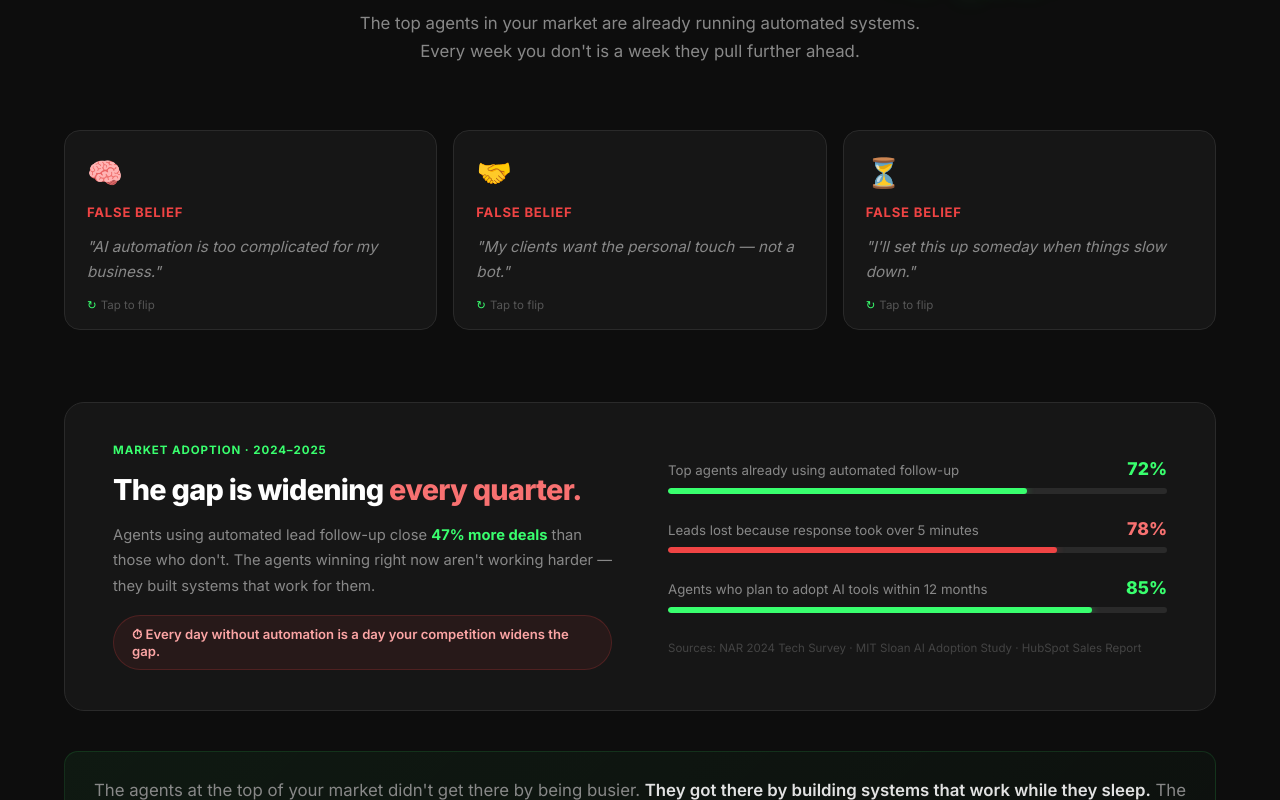
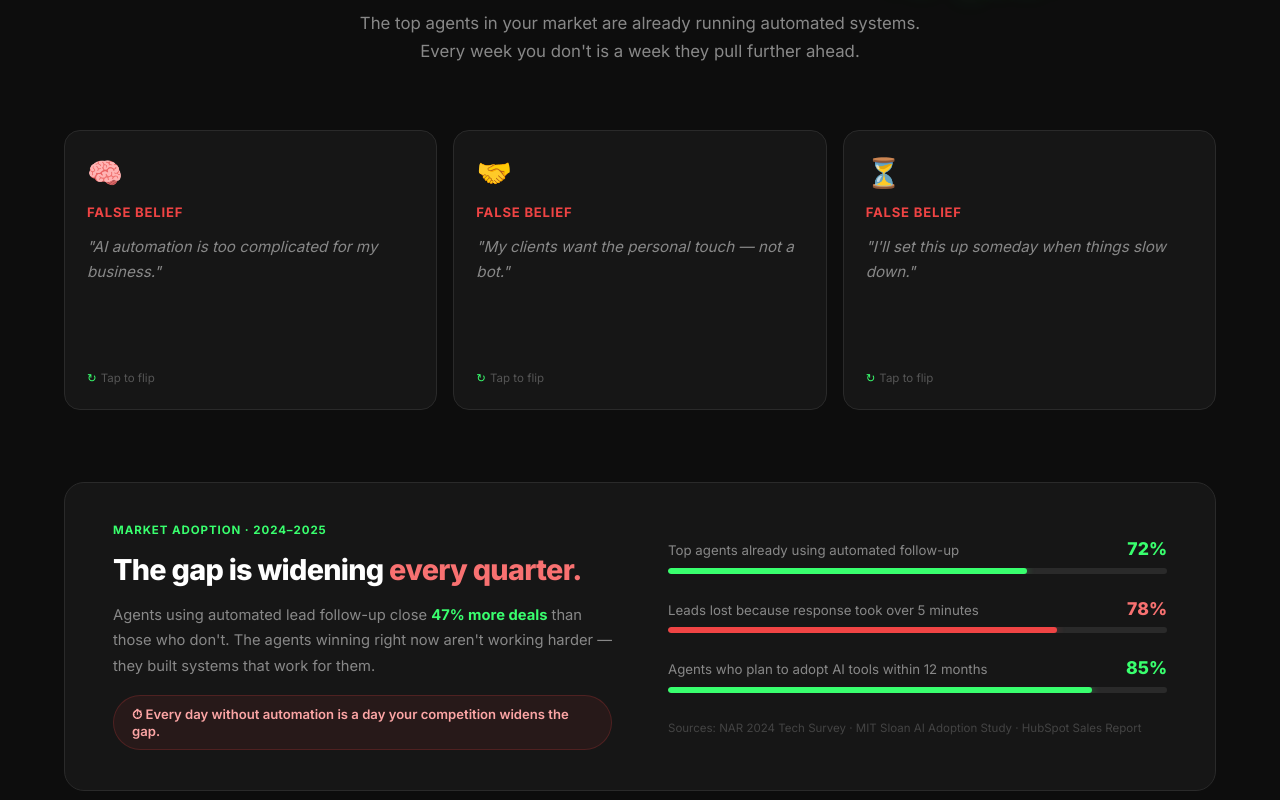
Before and after one commit to IcyeyeLOL/Automation-Portfilo, a Next.js app: page / in a window 1280 px wide. Shown: the part 1000-1800 px from the top of the page. Built offline with nearby package versions, Linux system fonts and the light colour scheme.

Commit message:
Fix middle flip card overflow — increase minHeight to 280

```diff
--- a/components/MindshiftSection.tsx
+++ b/components/MindshiftSection.tsx
@@ -73,7 +73,7 @@ function MythCard({ myth, reality, icon, visible }: { myth: string; reality: str
       onClick={() => setFlipped((f) => !f)}
       style={{
         flex: "1 1 280px",
-        minHeight: 200,
+        minHeight: 280,
         cursor: "pointer",
         perspective: 1000,
         opacity: visible ? 1 : 0,
@@ -86,7 +86,7 @@ function MythCard({ myth, reality, icon, visible }: { myth: string; reality: str
           position: "relative",
           width: "100%",
           height: "100%",
-          minHeight: 200,
+          minHeight: 280,
           transformStyle: "preserve-3d",
           transition: "transform 0.55s cubic-bezier(0.16,1,0.3,1)",
           transform: flipped ? "rotateY(180deg)" : "rotateY(0deg)",
```
